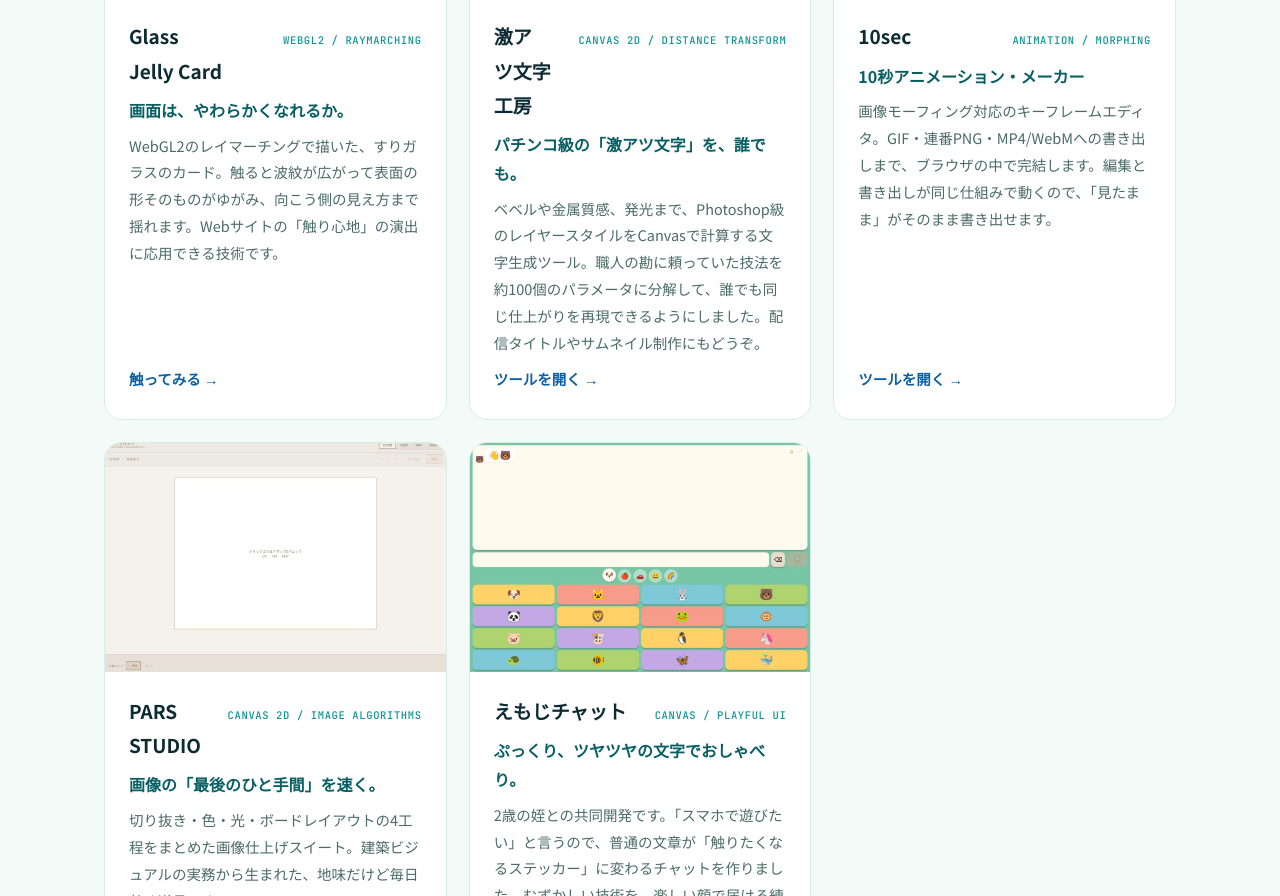
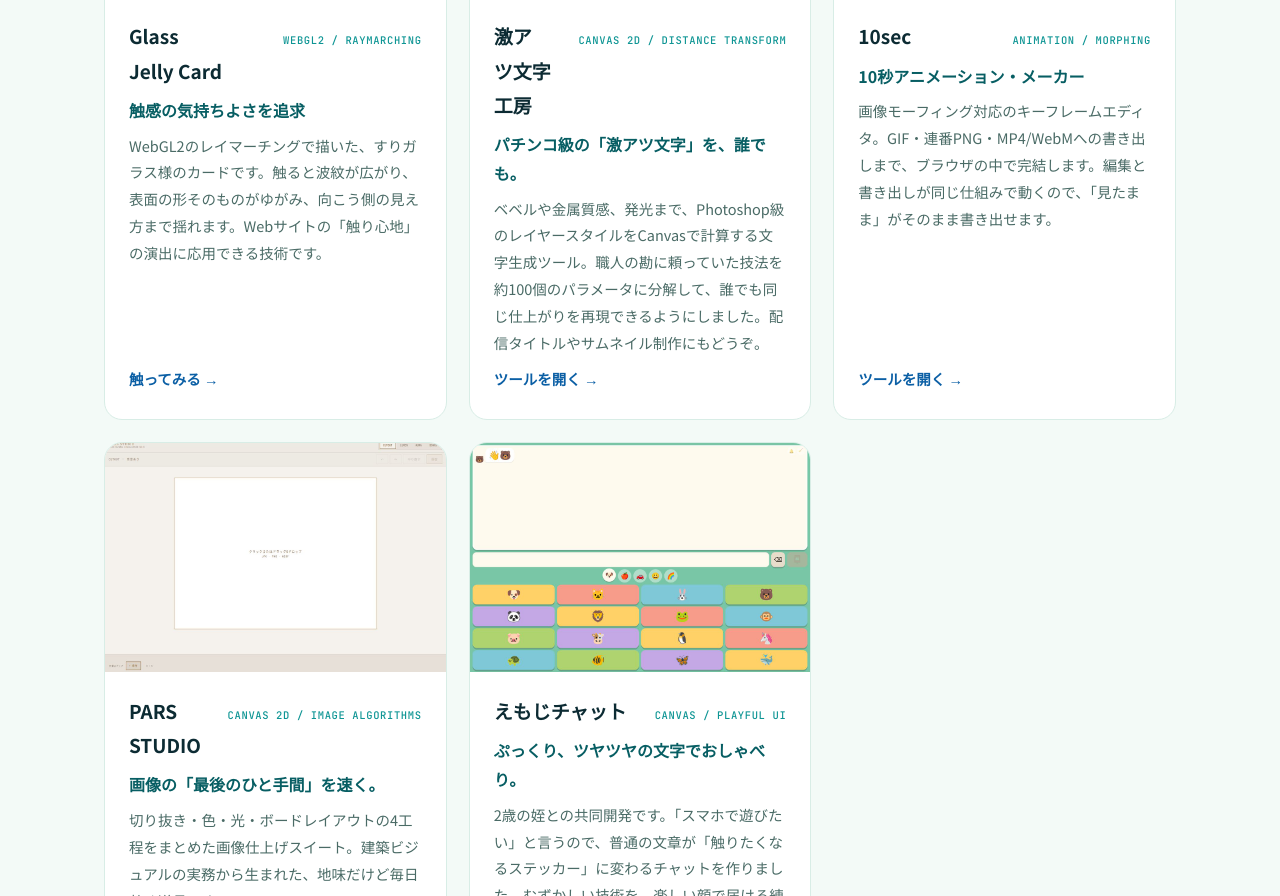
Before and after one commit to 60mm60-ops/kamal-portfolio, a plain HTML site: page ja/index.html in a window 1280 px wide. Shown: the part 2022-2918 px from the top of the page. Drawn offline with Linux system fonts and the light colour scheme.

Commit message:
JA jelly card: punch line and description in author's words

```diff
--- a/ja/index.html
+++ b/ja/index.html
@@ -205,8 +205,8 @@
         <a class="shot" href="../glass-jelly-card.html"><img src="../img/jellycard.jpg" alt="Glass Jelly Card — 触ると波打つすりガラスのカード" width="1120" height="752" loading="lazy" decoding="async"></a>
         <div class="card-body">
           <div class="card-top"><h3>Glass Jelly Card</h3><span class="kind">WEBGL2 / RAYMARCHING</span></div>
-          <p class="punch">画面は、やわらかくなれるか。</p>
-          <p class="desc">WebGL2のレイマーチングで描いた、すりガラスのカード。触ると波紋が広がって表面の形そのものがゆがみ、向こう側の見え方まで揺れます。Webサイトの「触り心地」の演出に応用できる技術です。</p>
+          <p class="punch">触感の気持ちよさを追求</p>
+          <p class="desc">WebGL2のレイマーチングで描いた、すりガラス様のカードです。触ると波紋が広がり、表面の形そのものがゆがみ、向こう側の見え方まで揺れます。Webサイトの「触り心地」の演出に応用できる技術です。</p>
           <div class="card-links"><a href="../glass-jelly-card.html">触ってみる →</a></div>
         </div>
       </article>
```
